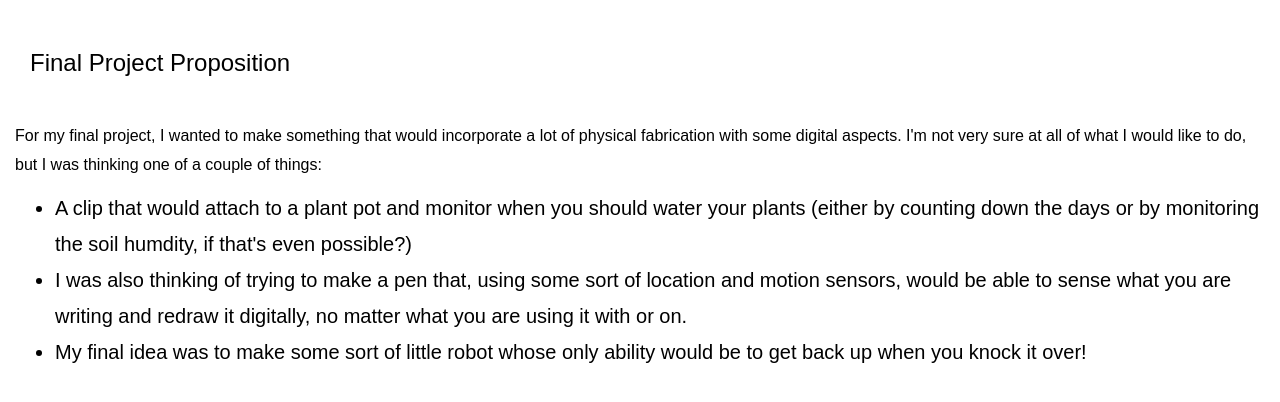
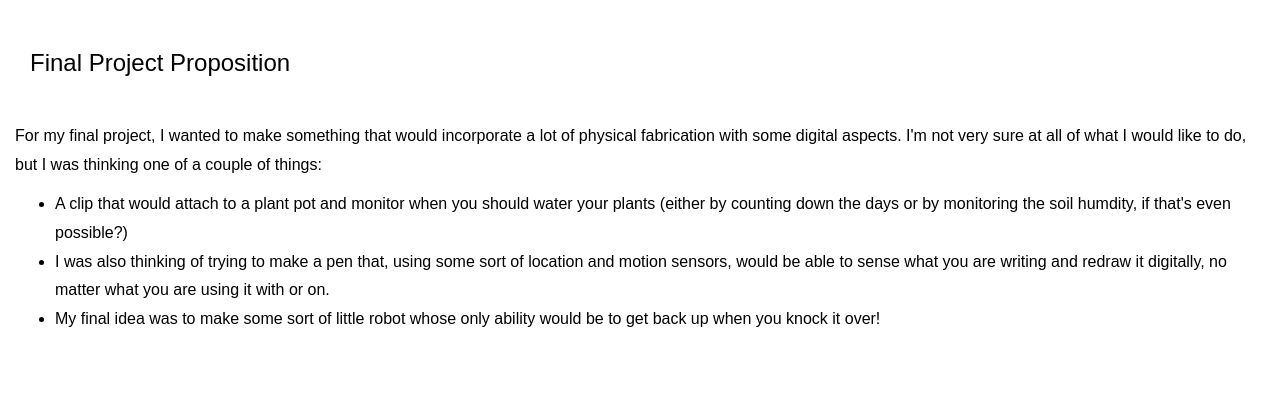
Before and after one commit to mshirazi/PHYSCI-70, a plain HTML site: page 00_final_project/index.html in a window 1280 px wide. Drawn offline with nearby package versions, Linux system fonts and the light colour scheme.

Commit message:
change font size list

```diff
--- a/style.css
+++ b/style.css
@@ -11,3 +11,5 @@ p {font-size: 16px;}
   padding: 30px;
   padding-bottom: 70px;
 }
+
+ul {font-size: 16px;}
```
